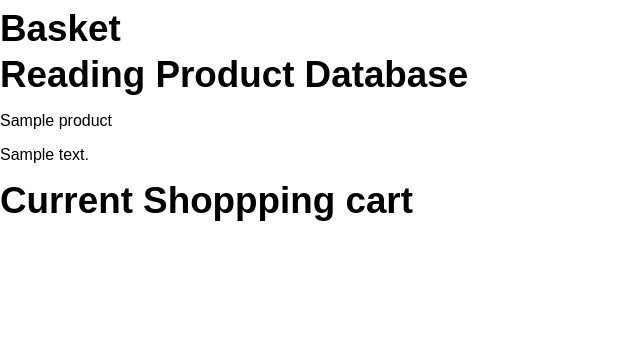
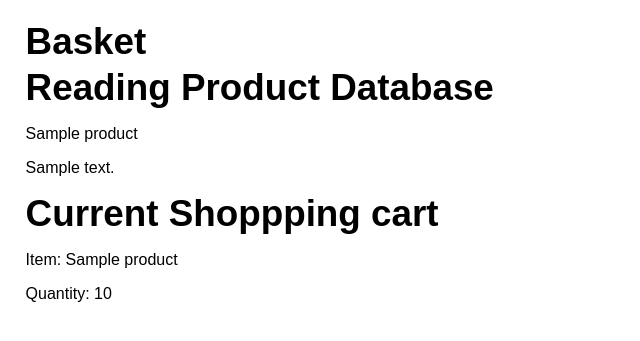
Before and after one commit to underrobyn/cm1102-webstore, a Flask app: page /basket in a window 1280 px wide. Shown: the part 49-390 px from the top of the page, without its empty margins (0-640 px from the left). Run offline with Flask 2, Linux system fonts and the light colour scheme; a user stored in the database is signed in; tables that the repository leaves empty hold one stand-in row (values such as "Sample post").

```diff
--- a/store/models.py
+++ b/store/models.py
@@ -88,6 +88,7 @@ class Orders(db.Model):
 class Basket(db.Model):
 	id = db.Column(db.Integer, primary_key=True)
 	user_id = db.Column(db.Integer, db.ForeignKey('user.id'), nullable=False)
+	items = db.relationship('BasketItems', backref='basket', lazy=True)
 
 
 class BasketItems(db.Model):
--- a/store/routes.py
+++ b/store/routes.py
@@ -16,40 +16,41 @@ def home():
 
 
 @app.route('/addcart', methods=["POST"])
+@login_required
 def AddCart():
     form = AddToCart()
 
-    try:
+    if form.validate_on_submit():
         product_id = request.form.get("product_id")
-        amount = request.form.get('amount')
-        quantity = amount
-        product = Products.query.filter_by(id=product_id).first()
-        print(amount)
-        if product_id and amount and request.method== "POST":
-            DictCart = {product_id: {'name':product.name, 'price':product.price, 'quantity':amount}}
+        quantity = int(form.quantity.data)
 
-            if 'ShopBasket' in session:
-                session['ShopBasket'] = DictCart
-                print(session['ShopBasket'])
-                id = 0
-                basket = BasketItems(basket_id=Basket.id , product_id=product_id,quantity=amount,id=current_user.id)
-                db.session.add(basket)
+        try:
+            product = Products.query.filter_by(id=product_id).first()
+            if not product or not product_id:
+                flash("Item does not exist")
+                return redirect(request.referrer)
+
+            basket = Basket.query.filter_by(user_id=current_user.id).first()
+
+            if quantity and quantity > 0:
+                basket_item = BasketItems(basket_id=basket.id, product_id=product_id, quantity=quantity)
+                db.session.add(basket_item)
                 db.session.commit()
 
+                flash("Item added to basket")
+                return redirect(url_for("basket"))
 
-            else:
-                session['ShopBasket'] = DictCart
-                return redirect(request.referrer)
-    except Exception as e:
-        print(e)
-    finally:
-        return redirect(request.referrer)
+        except Exception as e:
+            print(e)
+            flash("Item not added to basket")
+            return redirect(url_for("basket"))
 
 
 @app.route('/basket', methods=['GET'])
 def basket():
     addCart = AddToCart()
-    currentBasket = Basket.query.all()
+    currentBasket = BasketItems.query.filter_by(basket_id=current_user.id).all()
+    print(currentBasket)
     products = Products.query.all()
     return render_template('basket.html', cart=currentBasket, products=products, form=addCart)
 
@@ -62,7 +63,8 @@ def checkout():
 
 @app.route('/product/<int:product_id>', methods=['GET'])
 def product(product_id):
-    return render_template('product.html', product_id=product_id, title='Product Name here')
+    cart_form = AddToCart()
+    return render_template('product.html', product_id=product_id, add_cart=cart_form, title='Product Name here')
 
 
 # Account system routes
--- a/store/templates/basket.html
+++ b/store/templates/basket.html
@@ -3,7 +3,7 @@
 {% block title %}{{ title }}{% endblock title %}
 
 {% block content %}
-	<section>
+	<section class="main padding">
 		<h1>Basket</h1>
 		<h1>Reading Product Database</h1>
 		{% for product in products %}
@@ -13,7 +13,7 @@
 		<h1>Current Shoppping cart</h1>
 		{% for item in cart%}
 			{%for product in products %}
-				{% if item.user_id == current_user.id %}
+				{% if item.id == current_user.id %}
 					{% if item.product_id == product.id %}
 						<p>Item: {{ product.name }}</p>
 						<p>Quantity: {{ item.quantity }}</p>
@@ -21,10 +21,5 @@
 				{% endif %}
 			{% endfor %}
 		{% endfor %}
-
-
-
-
-
 	</section>
 {% endblock content %}
--- a/test.py
+++ b/test.py
@@ -32,10 +32,9 @@ def build_sample_db():
 		db.session.flush()
 
 		new_basket = Basket(
-			user_id=new_user.id
+			user_id = new_user.id
 		)
 		db.session.add(new_basket)
-
 		print("Added: " + fn + " " + ln)
 
 	db.session.commit()
```
Also changed, not shown: store/templates/product.html (+6 -4 lines).
